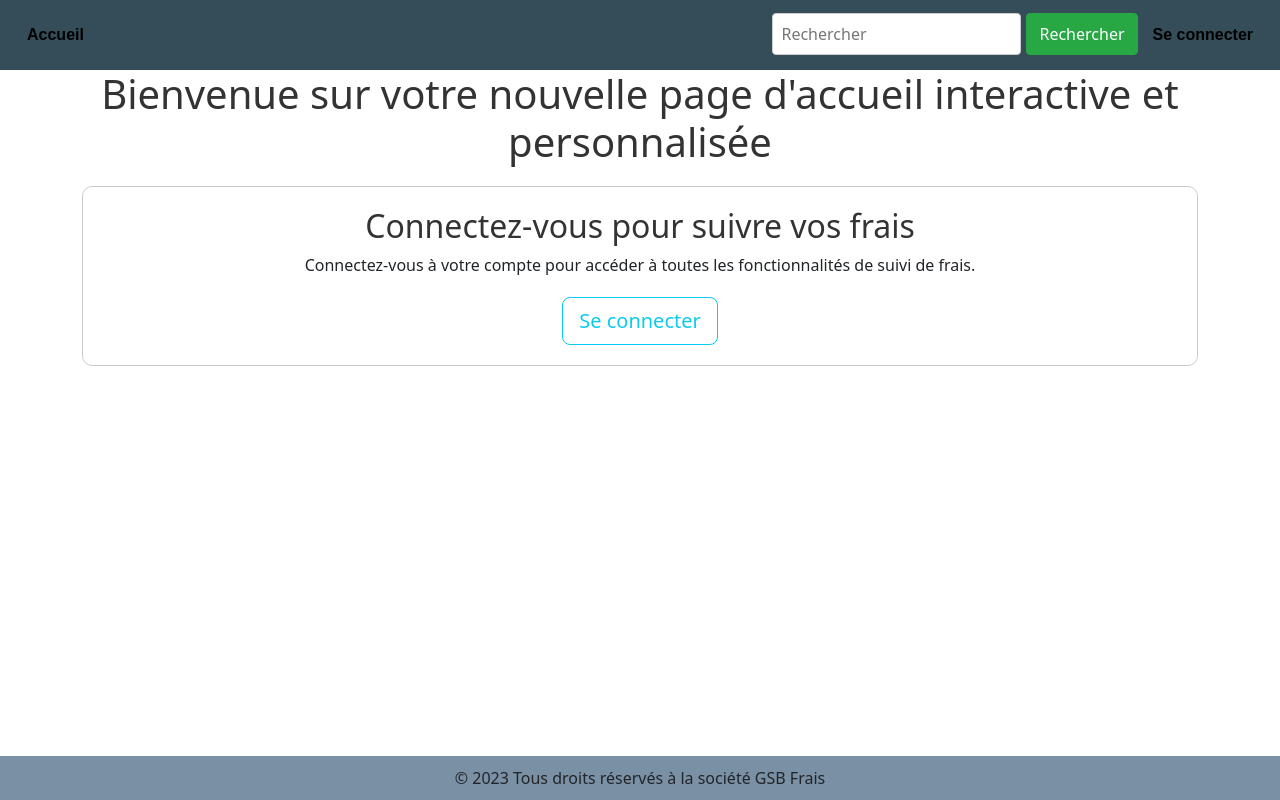
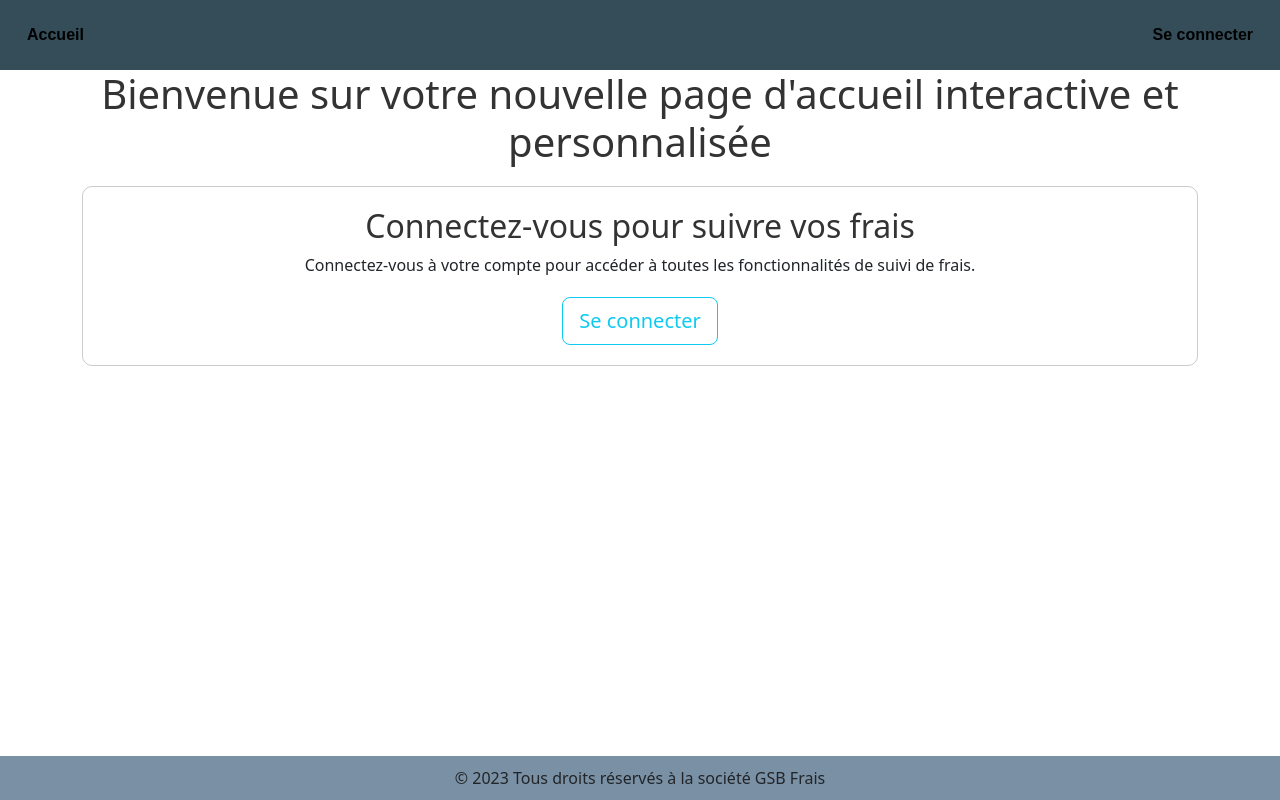
Before and after one commit to nbena69/GSB, an Angular app: page /home in a window 1280 px wide. Built offline with nearby package versions, Linux system fonts and the light colour scheme.

Commit message:
Dashboard continue...

```diff
--- a/src/app/composant/menu/menu.component.html
+++ b/src/app/composant/menu/menu.component.html
@@ -5,7 +5,7 @@
       <ul class="nav navbar-nav">
         <li><a routerLink="/home">Accueil</a></li>
         <li *ngIf="utilisateurConnecte" class="deroulant">
-          <a href="#">Frais &ensp;</a>
+          <a routerLink="/frais/liste">Frais &ensp;</a>
           <ul class="sous">
             <li><a routerLink="/frais/liste">Liste Frais</a></li>
             <li><a routerLink="/frais/ajout">Ajout Frais</a></li>
@@ -13,12 +13,6 @@
         </li>
       </ul>
       <ul class="nav navbar-nav navbar-right">
-        <li>
-          <form class="custom-search-form">
-            <input class="custom-search-input" type="search" placeholder="Rechercher" aria-label="Search">
-            <button class="btn btn-outline-success my-2 my-sm-0 custom-search-button" type="submit">Rechercher</button>
-          </form>
-        </li>
         <li><a *ngIf="utilisateurConnecte == false" routerLink="/login">Se connecter</a></li>
         <li><a *ngIf="utilisateurConnecte" (click)="logout()">Se déconnecter</a></li>
       </ul>
```
